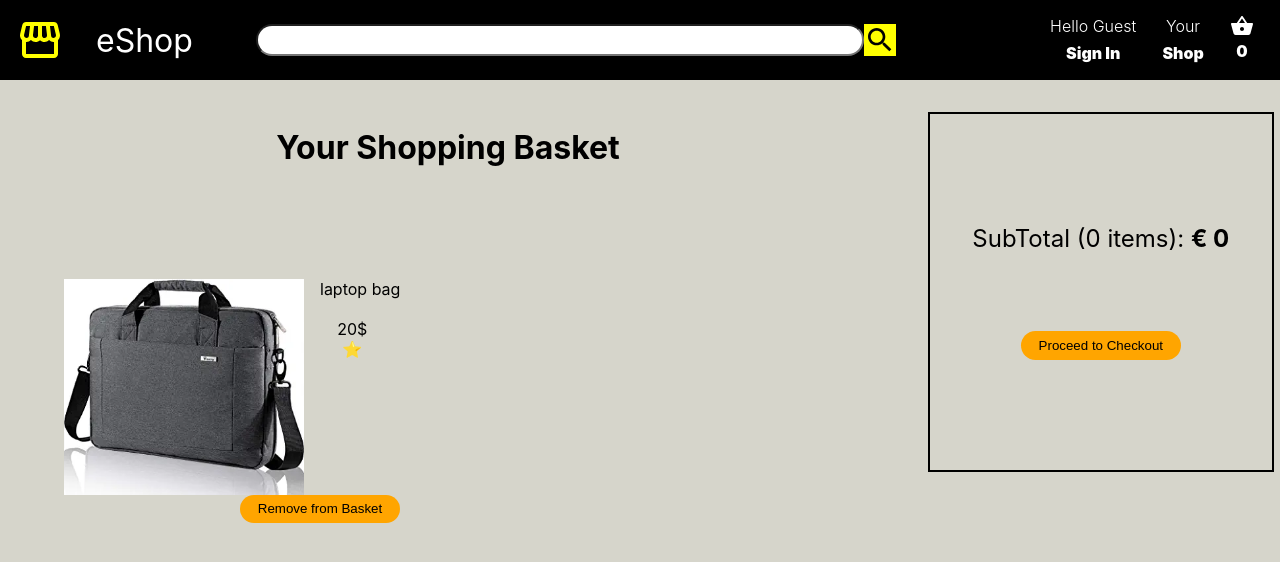
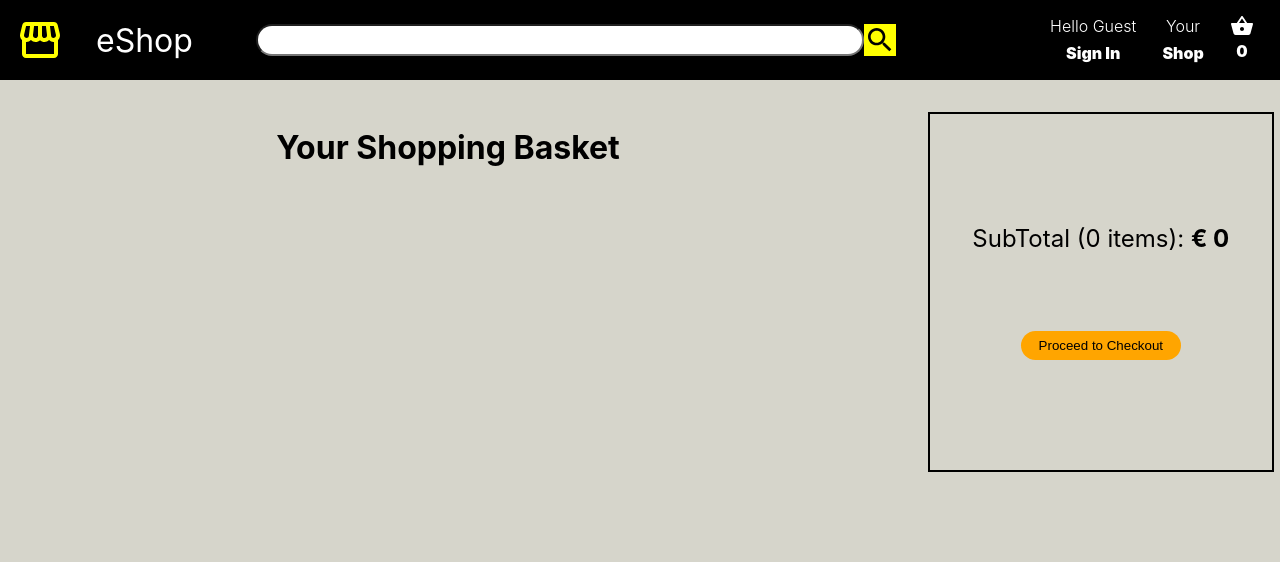
Before and after one commit to sgujuluva/ecommerce-shopping-react, a React (Create React App) app: page /Checkout in a window 1280 px wide. Shown: the top 562 px of the page. Built offline with nearby package versions, Linux system fonts and the light colour scheme.

Commit message:
successfully added to the cart and the items displaying

```diff
--- a/src/components/Checkout/index.jsx
+++ b/src/components/Checkout/index.jsx
@@ -1,13 +1,25 @@
-import React from "react";
+import React,{useContext}  from "react";
 import Checkoutproducts from "../Checkoutproduct";
 import Subtotal from "../Subtotal";
+//context
+import {Cart} from "../../context/Context";
+import {ACTIONS} from "../../context/Reducer"
 
 function Checkout() {
+  const {state,dispatch} = useContext(Cart);
+
+  /* id, title, price, rating, image */
   return (
     <div className="checkout-container">
       <div className="checkout-items">
         <h2>Your Shopping Basket</h2>
-        <Checkoutproducts />
+        {/* <Checkoutproducts /> */}
+        {state.cart.map(item => ( <Checkoutproducts
+        id = {item.id}
+        title={item.title}
+        price={item.price}
+        rating={item.rating}
+        image={item.image}/>))}
       </div>
       <div className="checkoutAmount">
         <Subtotal />
--- a/src/components/Checkoutproduct/index.jsx
+++ b/src/components/Checkoutproduct/index.jsx
@@ -1,16 +1,15 @@
 import React from "react";
-//image
-import laptopbag from "../../images/amazon-laptop.png";
-function Checkoutproducts() {
+
+function Checkoutproducts({id,title,price,rating,image}) {
   return (
     <div className="checkoutprod-container">
       <div className="checkoutprod-info">
-        <img src={laptopbag} alt="" />
+        <img src={image} alt="" />
         <div className="prod-details">
-          <p className="checkprod-title">laptop bag</p>
+          <p className="checkprod-title">{title}</p>
           <br />
-          <p className="checkprod-price">20$</p>
-          <div className="checkout-rating">⭐️</div>
+          <p className="checkprod-price">{price}</p>
+          <div className="checkout-rating">{rating}</div>
         </div>
       </div>
 
--- a/src/components/Home/index.jsx
+++ b/src/components/Home/index.jsx
@@ -1,6 +1,5 @@
 import React from "react";
 //images
-import eShopImage from "../../images/e-commerce-platforms.png";
 import amazonLaptop from "../../images/amazon-laptop.png";
 import ladiesHandbag from "../../images/ladieshandbag.png";
 import echoDot from "../../images/echodot.png";
@@ -13,63 +12,70 @@ import microwave from "../../images/microwave.png";
 import Products from "../Products";
 const products = [
   {
-    id:"1",
-    title:"Lenovo Laptop Shoulder Bag T210, 15.6-Inch Laptop or Tablet, Sleek, Durable and Water-Repellent Fabric, Lightweight Toploader, Business Casual or School, GX40Q17229, Grey",
-    price:45.25,
-    rating:4,
-    image:amazonLaptop ,
+    id: "1",
+    title:
+      "Lenovo Laptop Shoulder Bag T210, 15.6-Inch Laptop or Tablet, Sleek, Durable and Water-Repellent Fabric, Lightweight Toploader, Business Casual or School, GX40Q17229, Grey",
+    price: 45.25,
+    rating: 4,
+    image: amazonLaptop,
   },
   {
-    id:"2",
-          title:"Women Fashion Synthetic Leather Handbags Tote Bag Shoulder Bag Top Handle Satchel Purse Set 4pcs",
-          price:35.99,
-          rating:3,
-          image:ladiesHandbag
+    id: "2",
+    title:
+      "Women Fashion Synthetic Leather Handbags Tote Bag Shoulder Bag Top Handle Satchel Purse Set 4pcs",
+    price: 35.99,
+    rating: 3,
+    image: ladiesHandbag,
   },
   {
-  id:"3",
-  title:"Echo (4th Gen) | Spherical design with rich sound, smart home hub, and Alexa | Charcoal",
-  price:38.79,
-  rating:4,
-  image:echoDot,
+    id: "3",
+    title:
+      "Echo (4th Gen) | Spherical design with rich sound, smart home hub, and Alexa | Charcoal",
+    price: 38.79,
+    rating: 4,
+    image: echoDot,
   },
   {
-  id:"4",
-          title:"ESR Rebound Magnetic Keyboard Case, iPad Case with Keyboard Compatible with iPad Pro 12.9, Easy-Set Floating Cantilever Stand, Precision Multi-Touch Trackpad, Multi-Color Backlit Keys, Black",
-          price:159.99,
-          rating:5,
-          image:iPad,
+    id: "4",
+    title:
+      "ESR Rebound Magnetic Keyboard Case, iPad Case with Keyboard Compatible with iPad Pro 12.9, Easy-Set Floating Cantilever Stand, Precision Multi-Touch Trackpad, Multi-Color Backlit Keys, Black",
+    price: 159.99,
+    rating: 5,
+    image: iPad,
   },
   {
-  id:"5",
-          title:"SAMSUNG Galaxy S22 Cell Phone, Factory Unlocked Android Smartphone, 256GB, 8K Camera Video, Night Mode, Brightest Display Screen, 50MP Photo Resolution, Long Battery Life, US Version, Pink Gold",
-          price:749.99,
-          rating:3,
-          image:samsungPhone,
+    id: "5",
+    title:
+      "SAMSUNG Galaxy S22 Cell Phone, Factory Unlocked Android Smartphone, 256GB, 8K Camera Video, Night Mode, Brightest Display Screen, 50MP Photo Resolution, Long Battery Life, US Version, Pink Gold",
+    price: 749.99,
+    rating: 3,
+    image: samsungPhone,
   },
   {
-  id:"6",
-          title:"SAMSUNG T350 Series 22-Inch FHD 1080p Computer Monitor, 75Hz, IPS Panel, HDMI, VGA (D-Sub), 3-Sided Border-Less, FreeSync (LF22T350FHNXZA)",
-          price:147.07,
-          rating:5,
-          image:monitor,
+    id: "6",
+    title:
+      "SAMSUNG T350 Series 22-Inch FHD 1080p Computer Monitor, 75Hz, IPS Panel, HDMI, VGA (D-Sub), 3-Sided Border-Less, FreeSync (LF22T350FHNXZA)",
+    price: 147.07,
+    rating: 5,
+    image: monitor,
   },
   {
-  id:"7",
-          title:"Hamilton Beach Juicer Machine, Big Mouth Large 3” Feed Chute for Whole Fruits and Vegetables, Easy to Clean, Centrifugal Extractor, BPA Free, 800W Motor, Black",
-          price:77.85,
-          rating:4,
-          image:juicer,
+    id: "7",
+    title:
+      "Hamilton Beach Juicer Machine, Big Mouth Large 3” Feed Chute for Whole Fruits and Vegetables, Easy to Clean, Centrifugal Extractor, BPA Free, 800W Motor, Black",
+    price: 77.85,
+    rating: 4,
+    image: juicer,
   },
   {
-  id:"8",
-  title:"Toshiba ML-EM45PIT(SS) Microwave Oven with Origin Inverter Technology, LCD Display and Smart Sensor, 1.6 Cu.ft, Stainless Steel",
-  price:199.99,
-  rating:2,
-  image:microwave,
-}
-
-]
+    id: "8",
+    title:
+      "Toshiba ML-EM45PIT(SS) Microwave Oven with Origin Inverter Technology, LCD Display and Smart Sensor, 1.6 Cu.ft, Stainless Steel",
+    price: 199.99,
+    rating: 2,
+    image: microwave,
+  },
+];
 function Home() {
   return (
     <div className="home-container">
@@ -78,69 +84,9 @@ function Home() {
         {/* <img src={eShopImage} alt="" /> */}
       </div>
       <div className="home-row">
-        {products.map((item,index) => {
-         return (<Products product={item}/>)
+        {products.map((item, index) => {
+          return <Products product={item} />;
         })}
-        {/* <Products
-          id="1"
-          title="Lenovo Laptop Shoulder Bag T210, 15.6-Inch Laptop or Tablet, Sleek, Durable and Water-Repellent Fabric, Lightweight Toploader, Business Casual or School, GX40Q17229, Grey"
-          price={45.25}
-          rating={4}
-          image={amazonLaptop}
-        />
-        <Products
-          id="2"
-          title="Women Fashion Synthetic Leather Handbags Tote Bag Shoulder Bag Top Handle Satchel Purse Set 4pcs"
-          price={35.99}
-          rating={3}
-          image={ladiesHandbag}
-        />
-      </div>
-      <div className="home-row">
-        <Products
-          id="3"
-          title="Echo (4th Gen) | Spherical design with rich sound, smart home hub, and Alexa | Charcoal"
-          price={38.79}
-          rating={4}
-          image={echoDot}
-        />
-        <Products
-          id="4"
-          title="ESR Rebound Magnetic Keyboard Case, iPad Case with Keyboard Compatible with iPad Pro 12.9, Easy-Set Floating Cantilever Stand, Precision Multi-Touch Trackpad, Multi-Color Backlit Keys, Black"
-          price={159.99}
-          rating={5}
-          image={iPad}
-        />
-        <Products
-          id="5"
-          title="SAMSUNG Galaxy S22 Cell Phone, Factory Unlocked Android Smartphone, 256GB, 8K Camera Video, Night Mode, Brightest Display Screen, 50MP Photo Resolution, Long Battery Life, US Version, Pink Gold"
-          price={749.99}
-          rating={3}
-          image={samsungPhone}
-        />
-      </div>
-      <div className="home-row">
-        <Products
-          id="6"
-          title="SAMSUNG T350 Series 22-Inch FHD 1080p Computer Monitor, 75Hz, IPS Panel, HDMI, VGA (D-Sub), 3-Sided Border-Less, FreeSync (LF22T350FHNXZA)"
-          price={147.07}
-          rating={5}
-          image={monitor}
-        />
-        <Products
-          id="7"
-          title="Hamilton Beach Juicer Machine, Big Mouth Large 3” Feed Chute for Whole Fruits and Vegetables, Easy to Clean, Centrifugal Extractor, BPA Free, 800W Motor, Black"
-          price={77.85}
-          rating={4}
-          image={juicer}
-        />
-        <Products
-          id="8"
-          title="Toshiba ML-EM45PIT(SS) Microwave Oven with Origin Inverter Technology, LCD Display and Smart Sensor, 1.6 Cu.ft, Stainless Steel"
-          price={199.99}
-          rating={2}
-          image={microwave}
-        /> */}
       </div>
     </div>
   );
--- a/src/components/Products/index.jsx
+++ b/src/components/Products/index.jsx
@@ -4,7 +4,7 @@ import {Cart} from "../../context/Context";
 import {ACTIONS} from "../../context/Reducer"
 
 function Products({ product }) {
-  /* id, title, price, rating, image */
+
   const {state,dispatch} = useContext(Cart);
   const {id, title, price, rating, image} = product;
   //handler
--- a/src/context/Context.js
+++ b/src/context/Context.js
@@ -1,5 +1,5 @@
  import React from 'react';
-import {createContext,useReducer,useContext} from "react";
+import {createContext,useReducer} from "react";
  import cartReducer from "./Reducer"
 export const Cart = createContext();
 
```
Lines whose indentation alone changed are shown as unchanged.
